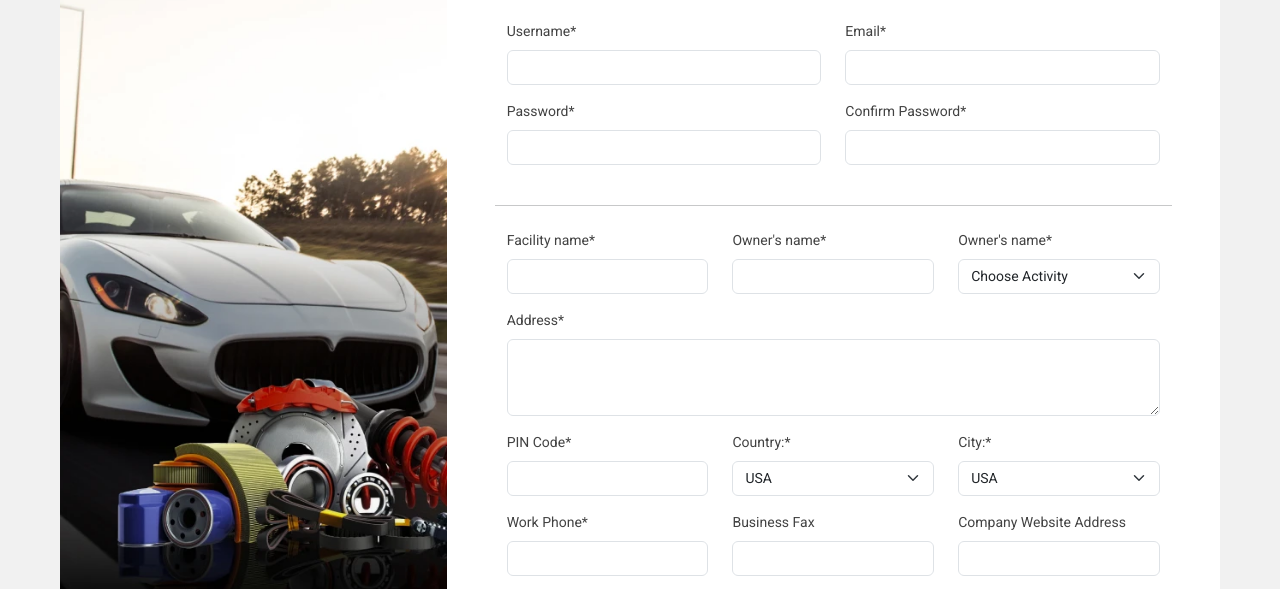
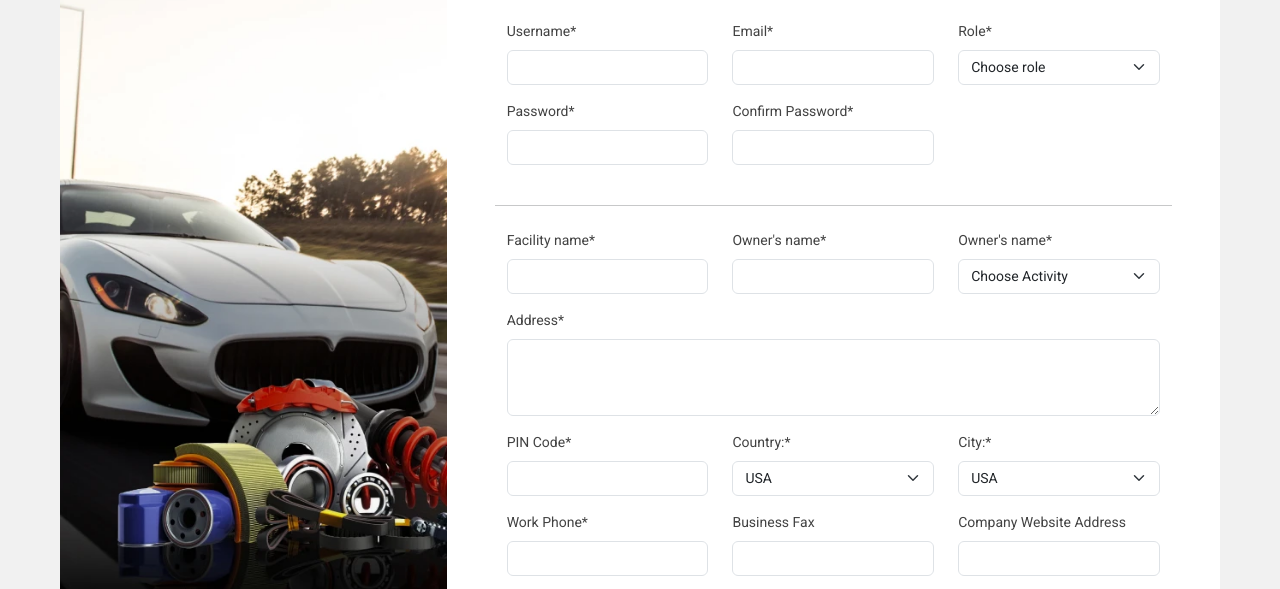
Before and after one commit to stellennavdeep/PartxFinder, a plain HTML site: page auth/create-account.html in a window 1280 px wide. Shown: the part 133-722 px from the top of the page. Drawn offline with nearby package versions, Linux system fonts and the light colour scheme; files whose address does not match are found by name.

Commit message:
create user

```diff
--- a/auth/create-account.html
+++ b/auth/create-account.html
@@ -26,20 +26,33 @@
                     <div class="custom-card m-0 p-md-5">
                         <h3 class="mb-4">Create an Account</h3>
                         <form class="row mt-3 pb-5">
-                            <div class="mb-3 col-6">
+                            <div class="mb-3 col-12 col-md-4">
                                 <label class="form-label">Username*</label>
                                 <input type="text" class="form-control">
                             </div>
-                            <div class="mb-3 col-6">
+                            <div class="mb-3 col-12 col-md-4">
                                 <label class="form-label">Email*</label>
                                 <input type="email" class="form-control">
                             </div>
+                            <div class="mb-3 col-12 col-md-4">
+                                <label class="form-label">Role*</label>
+                                <select class="form-select form-control text-start" aria-label="Default select example">
+                                    <option value="">Choose role</option>
+                                    <option value="">User A--Part Searcher</option>
+                                    <option value="">User C1-ONE Car selling</option>
+                                    <option value="">User C2-ONE or more Cars</option>
+                                    <option value="">User D - Buying Recycling metals</option>
+                                    <option value="">User B1 -Selling Part (main Activates)</option>
+                                    <option value="">User B2 -Buying cars</option>
+                                    <option value="">User B3--Selling Recycling metals</option>
+                                </select>
+                            </div>
 
-                            <div class="mb-3 col-6">
+                            <div class="mb-3 col-12 col-md-4">
                                 <label class="form-label">Password*</label>
                                 <input type="password" class="form-control">
                             </div>
-                            <div class="mb-3 col-6">
+                            <div class="mb-3 col-12 col-md-4">
                                 <label class="form-label">Confirm Password*</label>
                                 <input type="password" class="form-control">
                             </div>
```
